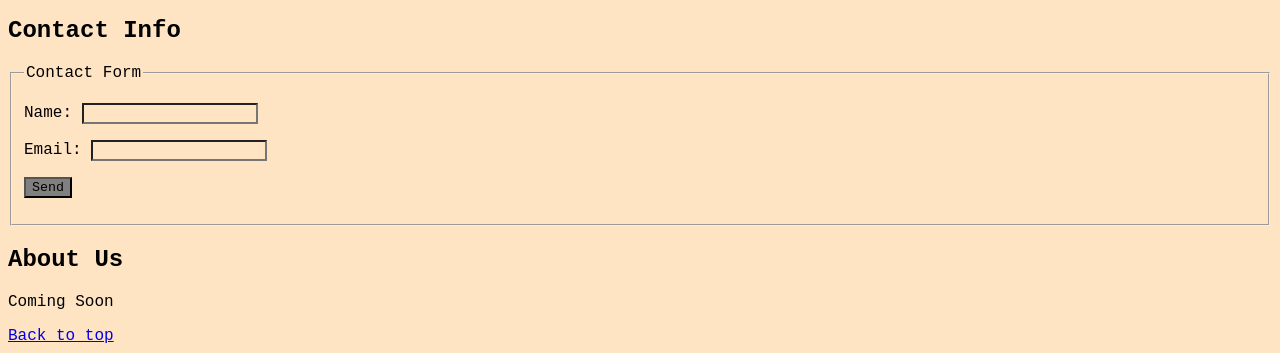
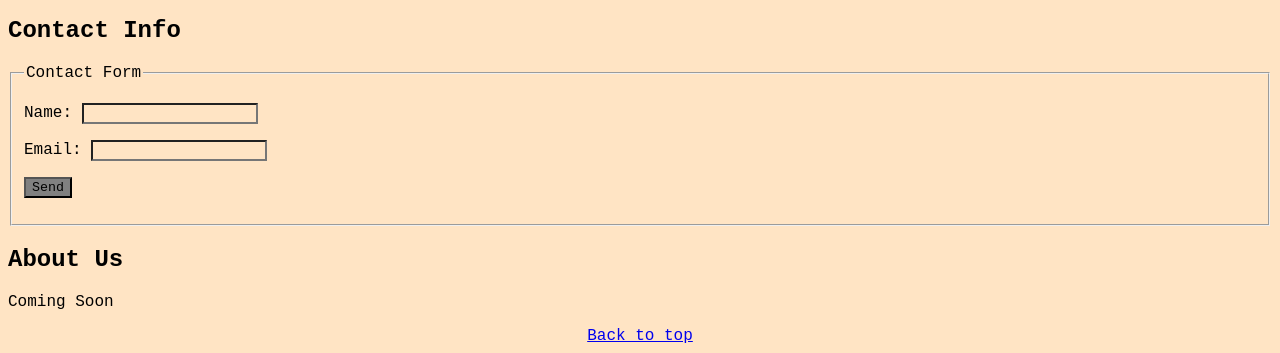
Before and after one commit to MarquisWillis/contact-landing-page, a plain HTML site: page index.html in a window 1280 px wide. Shown: the part 596-949 px from the top of the page. Drawn offline with Linux system fonts and the light colour scheme.

Commit message:
added flexbox property to footer to center link

```diff
--- a/style.css
+++ b/style.css
@@ -18,8 +18,8 @@ ul {
 }
 
 footer {
-    display: flex;
-    align-items: center;
+    display: flexbox;
+    text-align: center;
 }
 
 .sticky {
```
